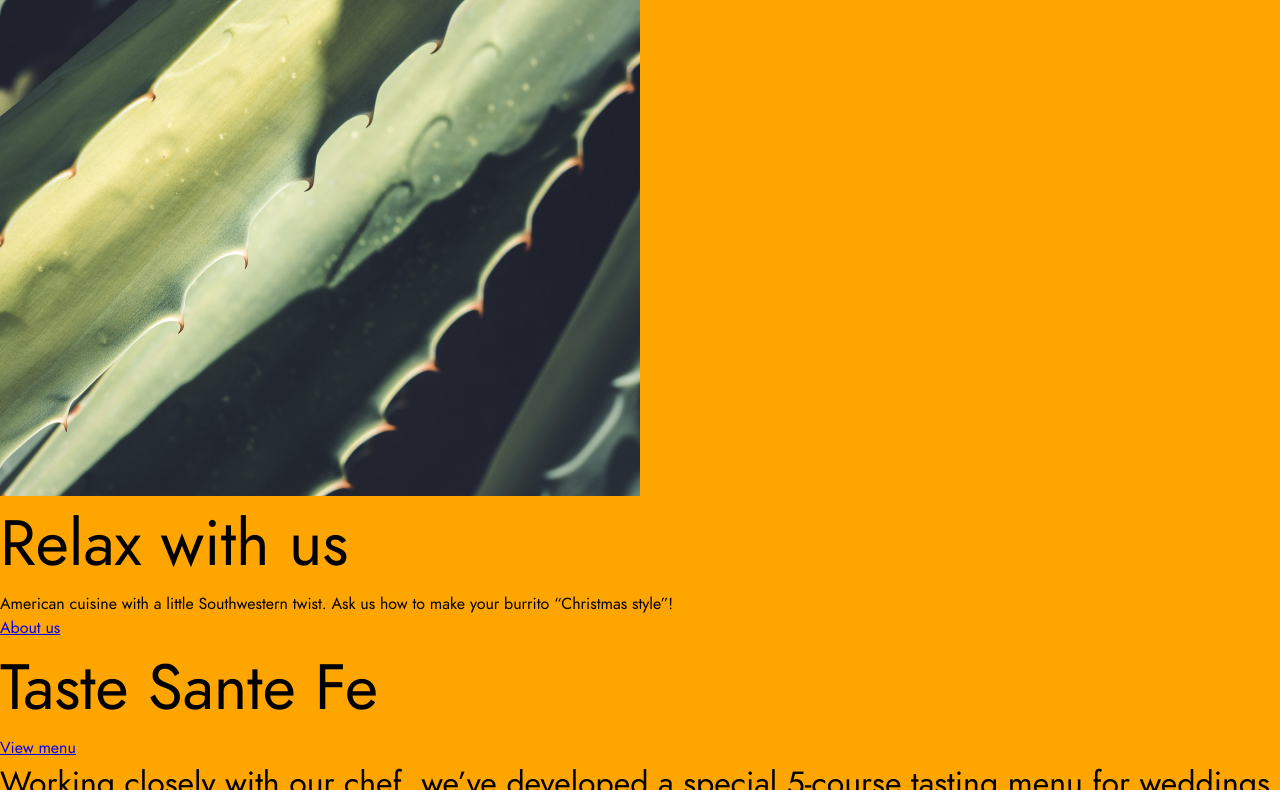
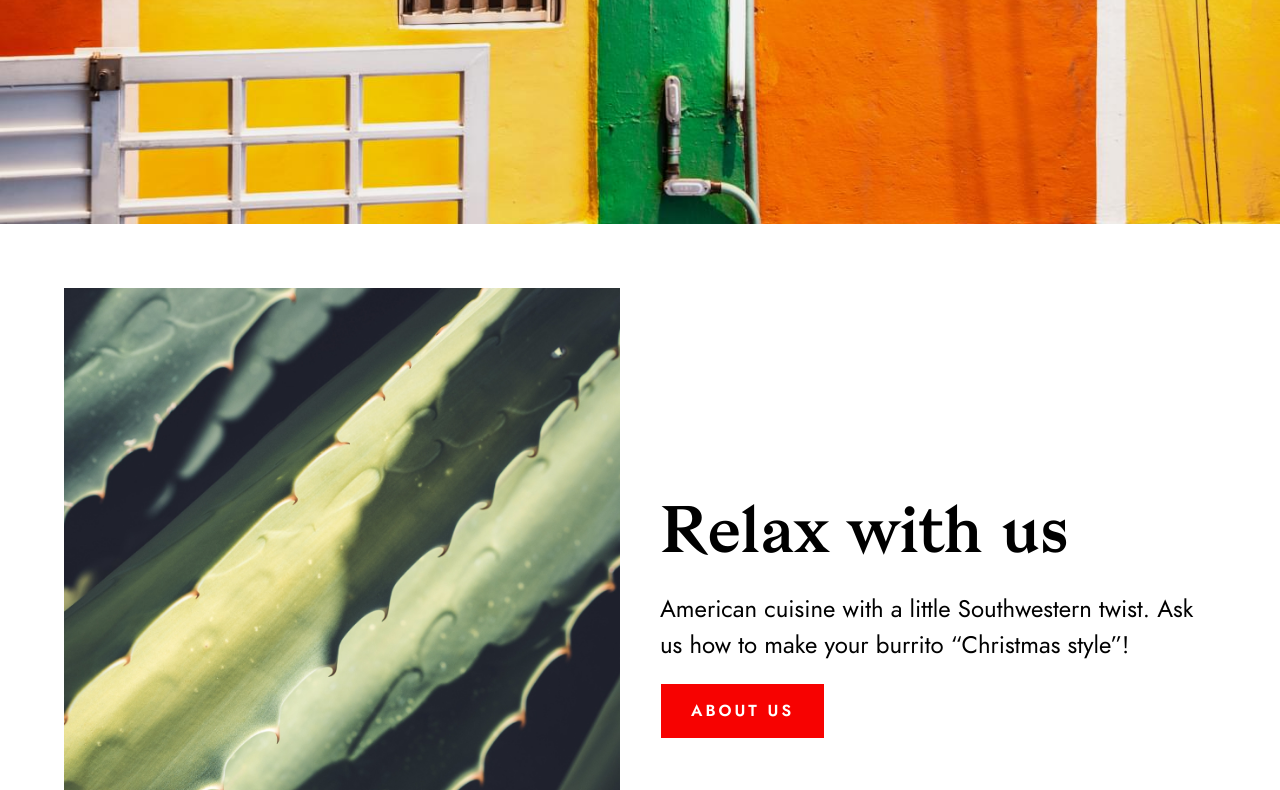
Before and after one commit to charliefischer/tropicali, a website: page src/index.html in a window 1280 px wide. Shown: the part 576-1366 px from the top of the page. Drawn offline with Linux system fonts and the light colour scheme; files that its build step writes are made by us from their sources; files whose address does not match are found by name.

Commit message:
site ready to go

```diff
--- a/src/css/app.css
+++ b/src/css/app.css
@@ -1,17 +1,118 @@
 @custom-media --mq-medium (max-width:800px);
+@custom-media --mq-small (max-width:550px);
 
 :root {
-    --primary-color: orange;
+    --primary-color: #f70201;
+    --text-on-light: #151620;
+    --text-on-dark: #fff;
+    --background-color:#fff;
+
+    --main-spacing: 64px;
+    --gap-spacing: 40px;
+    --header-height: 80px;
+    --hero-spacing: 240px;
+    --centered-width:50%
 
 }
 
 @media (--mq-medium) {
     :root {
-        --primary-color: silver;
+        --main-spacing: 40px;
+        --gap-spacing: 32px;
+        --hero-spacing:120px;
+        --centered-width:75%
+    }
+}
+
+@media (--mq-small) {
+    :root {
+        --main-spacing: 32px;
+        --hero-spacing: 80px;
     }
 }
 
 
+
 body {
-    background-color:var(--primary-color);
+    background-color:var(--background-color);
 }
+
+header {
+    background-color: var(--primary-color);
+    height:var(--header-height);
+    padding:0 var(--main-spacing) 0 var(--main-spacing);
+
+    display:flex;
+    justify-content: space-between;
+    align-items:center;
+
+}
+
+.grid, .centered {
+    margin: var(--main-spacing);
+}
+
+.hero {
+    padding: var(--hero-spacing) var(--main-spacing) var(--hero-spacing) var(--main-spacing);
+    background-color:#eee;
+    color: var(--text-on-dark);
+    text-shadow: 0 0 10px rgba(0, 0, 0, 0.2);
+    text-align:center;
+
+    background-image: image-set("img/rainbow.jpg" 1x, "img/rainbow@2x.jpg" 2x);
+    background-size:cover;
+    background-position:center;
+}
+
+.hero h2 {
+    margin-bottom:10px;
+}
+
+.hero.menu {
+    background-image: image-set("img/green-wall.jpg" 1x, "img/green-wall@2x.jpg" 2x);
+    background-size:cover;
+    background-position:center;
+}
+
+.grid {
+    display:grid;
+    grid-template-columns: 1fr 1fr;
+    grid-gap: var(--gap-spacing);
+    align-items: center;
+}
+
+.grid p {
+    margin: 20px 0 20px 0;
+}
+
+.button {
+    display:inline-block;
+    color:var(--text-on-dark);
+    border:1px solid var(--text-on-dark);
+    padding:15px 30px;
+}
+
+.button-fill {
+    background-color: var(--primary-color);
+}
+
+.centered {
+    text-align:center;
+    width:var(--centered-width);
+    margin-left:auto;
+    margin-right:auto;
+}
+
+@media (--mq-small) {
+    .grid {
+        grid-template-columns: 1fr;
+    }
+
+    header img {
+        width: 160px;
+    }
+
+    .button {
+        padding: 8px 15px 8px 15px;
+    }
+}
--- a/src/css/typography.css
+++ b/src/css/typography.css
@@ -1,8 +1,16 @@
 @custom-media --mq-medium (max-width:800px);
+@custom-media --mq-small (max-width:550px);
 
 @font-face {
     font-family: "jost";
+    font-weight:400;
     src:url(fonts/jost-book.woff2), url(fonts/jost-book.woff);
+}
+
+@font-face {
+    font-family: "jost";
+    font-weight:700;
+    src:url(fonts/jost-semi.woff2), url(fonts/jost-semi.woff);
 }
 
 @font-face {
@@ -16,6 +24,8 @@
     --h1-size: 96px;
     --h2-size:64px;
     --h3-size:32px;
+    --body-size: 24px;
+    --button-size: 16px;
 }
 
 @media (--mq-medium) {
@@ -23,16 +33,28 @@
         --h1-size: 64px;
         --h2-size:48px;
         --h3-size:24px;
+        --body-size:16px;
+        --button-size:14px;
+    }
+}
+
+@media (--mq-small) {
+    :root {
+        --h1-size: 40px;
+        --h2-size: 32px;
+        --h3-size: 24px;
     }
 }
 
 body {
     font-family: var(--body-font);
+    font-size: var(--body-size);
     line-height:1.5;
 }
 
-h1, h2, h3, {
+h1, h2, h3 {
     font-family: var(--title-font);
+    line-height:1.25;
 }
 
 h1 {
@@ -46,3 +68,11 @@ h2 {
 h3 {
     font-size:var(--h3-size);
 }
+
+.button {
+    font-size: var(--button-size);
+    font-weight:700;
+    letter-spacing: 3px;
+    text-transform: uppercase;
+    text-decoration:none;
+}
```
Also changed, not shown: dist/app.css.
